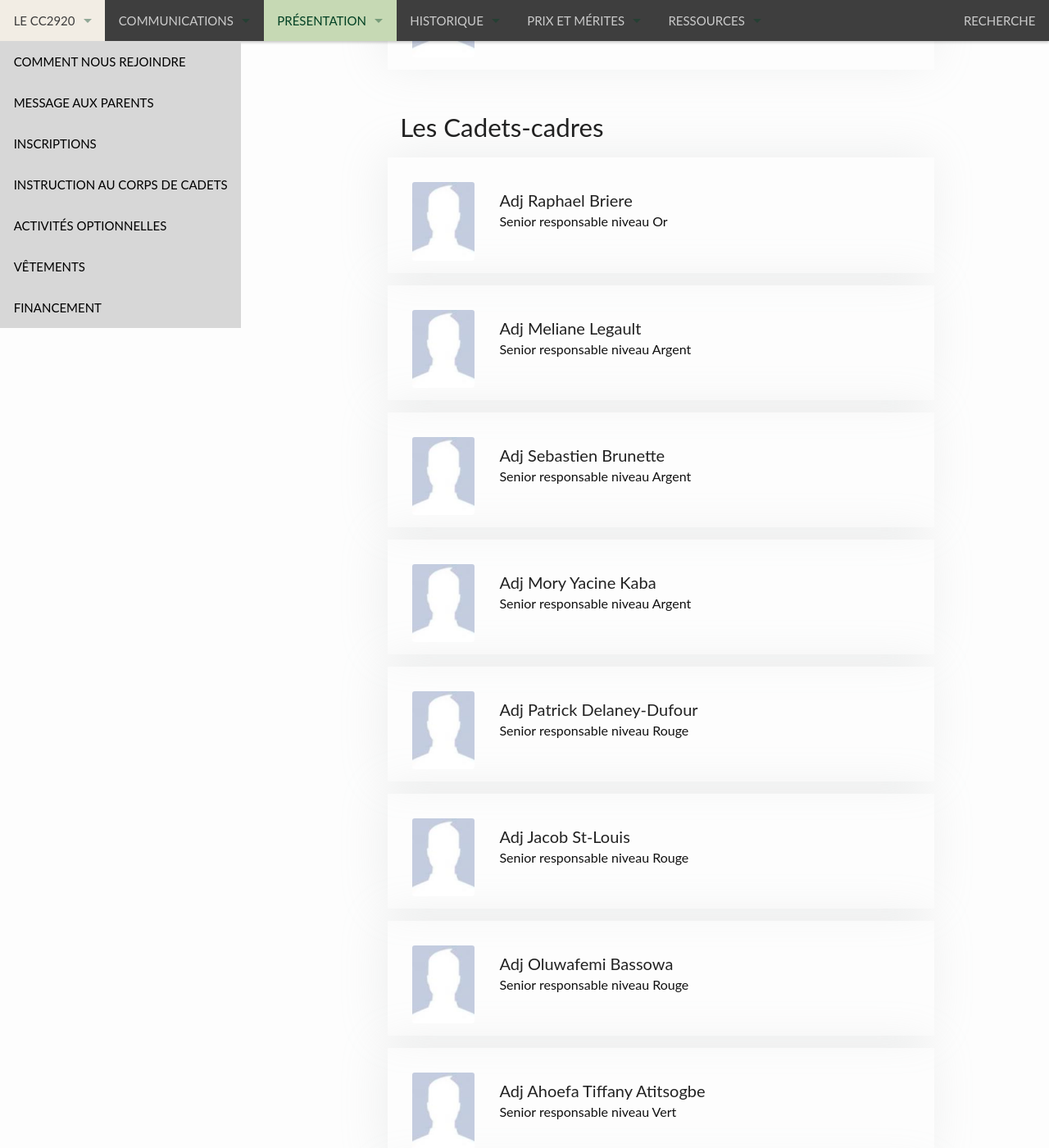
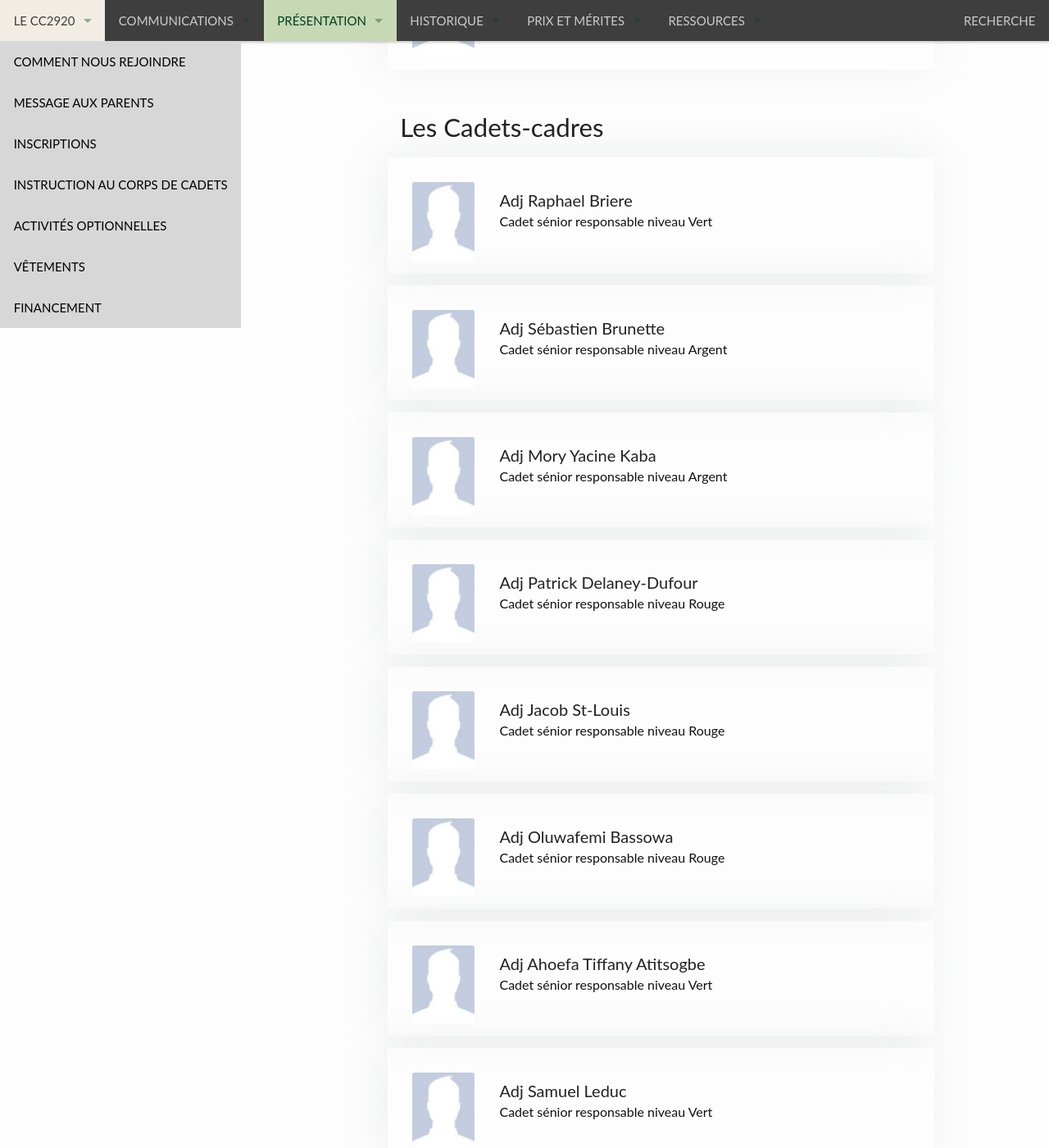
Before and after one commit to CC2920/web, a Jekyll site: the page built from _presentation/etat-major-cadet.md, in a window 1280 px wide and 1400 px high, scrolled down 946 px. Shown: the whole window at 82% size. Built offline with Jekyll 4.4.1, drawn with Linux system fonts in a browser that asks for light colours; some of the changed text lies outside the part shown.

Commit message:
Update etat-major-cadet.md

```diff
--- a/_presentation/etat-major-cadet.md
+++ b/_presentation/etat-major-cadet.md
@@ -35,52 +35,42 @@ les-cadets-major:
 les-cadets-cadres:
     - cadet:
       name: Adj Raphael Briere
-      title: Senior responsable niveau Or
+      title: Cadet sénior responsable niveau Vert
       picture:
 
     - cadet:
-      name: Adj Meliane Legault
-      title: Senior responsable niveau Argent
-      picture:
-
-    - cadet:
-      name: Adj Sebastien Brunette
-      title: Senior responsable niveau Argent
+      name: Adj Sébastien Brunette
+      title: Cadet sénior responsable niveau Argent
       picture:
 
     - cadet:
       name: Adj Mory Yacine Kaba
-      title: Senior responsable niveau Argent
+      title: Cadet sénior responsable niveau Argent
       picture:
 
     - cadet:
       name: Adj Patrick Delaney-Dufour
-      title: Senior responsable niveau Rouge
+      title: Cadet sénior responsable niveau Rouge
       picture:
 
     - cadet:
       name: Adj Jacob St-Louis
-      title: Senior responsable niveau Rouge
+      title: Cadet sénior responsable niveau Rouge
       picture:
 
     - cadet:
       name: Adj Oluwafemi Bassowa
-      title: Senior responsable niveau Rouge
+      title: Cadet sénior responsable niveau Rouge
       picture:
 
     - cadet:
       name: Adj Ahoefa Tiffany Atitsogbe
-      title: Senior responsable niveau Vert
-      picture:
-
-    - cadet:
-      name: Adj Alexandre Bogucki
-      title: Senior responsable niveau Vert
+      title: Cadet sénior responsable niveau Vert
       picture:
 
     - cadet:
       name: Adj Samuel Leduc
-      title: Senior responsable niveau Vert
+      title: Cadet sénior responsable niveau Vert
       picture:
 ---
 
```
Also changed, not shown: other parts of _presentation/etat-major-cadet.md (+3 -3 lines).
